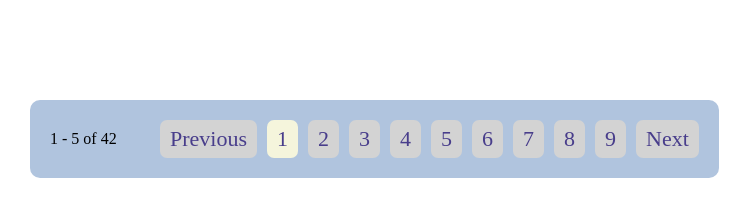
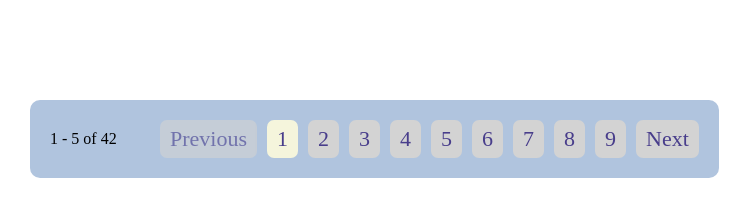
Before and after one commit to mate-academy/react_pagination, a React (Create React App) app: page / in a window 1280 px wide. Shown: the top 210 px of the page, without its empty margins (0-752 px from the left). Built offline with nearby package versions, Linux system fonts and the light colour scheme; the HTML template or start-up script is replaced by a standard one.

Commit message:
Solution

```diff
--- a/src/App.scss
+++ b/src/App.scss
@@ -32,6 +32,11 @@ body {
     outline: none;
     cursor: pointer;
 
+    &--unactive {
+      opacity: 0.6;
+      cursor: auto;
+    }
+
     &--current {
       background-color: beige;
     }
--- a/src/components/Pagination.js
+++ b/src/components/Pagination.js
@@ -16,7 +16,10 @@ const Pagination = ({ total, perPage, page, handleChange }) => {
         <li className="pagination__item">
           <button
             type="button"
-            className="pagination__link"
+            className={page - 1
+              ? 'pagination__link'
+              : 'pagination__link pagination__link--unactive'
+            }
             onClick={() => {
               (page - 1) && handleChange(page - 1);
             }}
@@ -43,7 +46,10 @@ const Pagination = ({ total, perPage, page, handleChange }) => {
         <li className="pagination__item">
           <button
             type="button"
-            className="pagination__link"
+            className={page + 1 <= pages.length
+              ? 'pagination__link'
+              : 'pagination__link pagination__link--unactive'
+            }
             onClick={() => {
               (page + 1 <= pages.length) && handleChange(page + 1);
             }}
```
